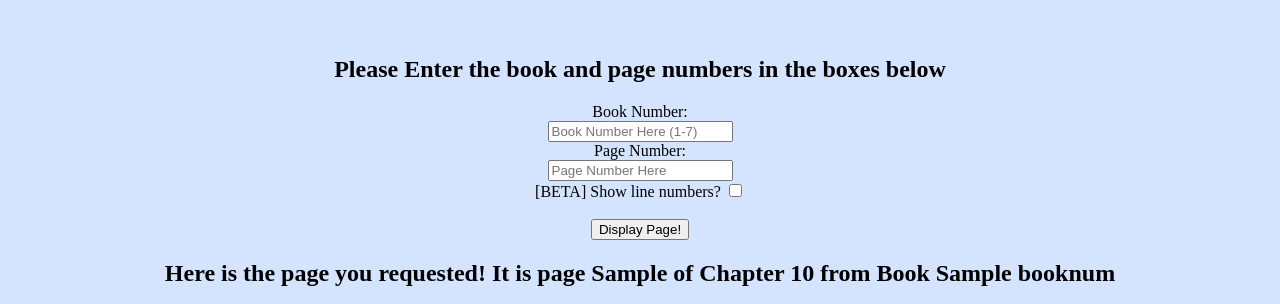
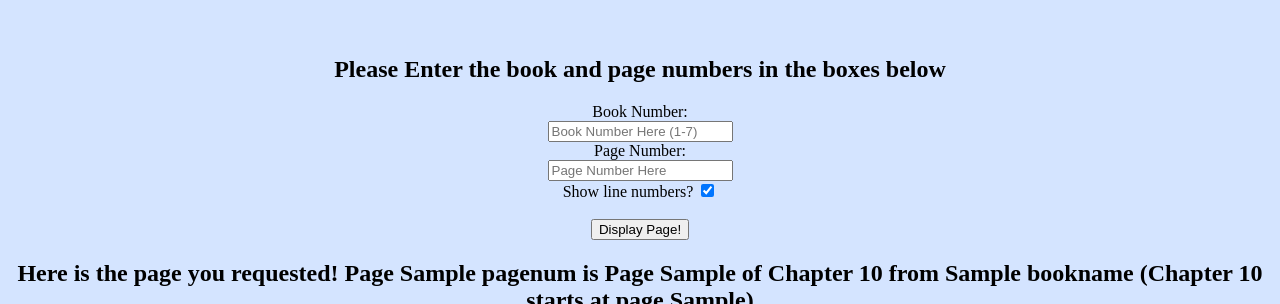
Before and after one commit to kevslinger/Ravenclaw-toolkit, a Flask app: template ravenclaw_toolkit/templates/display_page.html in a window 1280 px wide. Shown: the part 142-446 px from the top of the page. Run offline with Flask 2, Linux system fonts and the light colour scheme; the template is opened without the code that fills it: most values are stand-ins (such as "Sample title", 1, 10 or a date in 2020).

Commit message:
Made the text a little more understandable for displaying the page, and also defaulted the check box to checked

```diff
--- a/ravenclaw_toolkit/app.py
+++ b/ravenclaw_toolkit/app.py
@@ -34,7 +34,7 @@ def handle_display_page():
                 lines = True
             else:
                 lines = False
-            return render_template('display_page.html', filename=utils.build_path(booknum, pagenum, lines), booknum=booknum, chapternum=chapter, chapter_pagenum=chapter_pagenum)
+            return render_template('display_page.html', filename=utils.build_path(booknum, pagenum, lines), bookname=constants.SHORT_TITLES[booknum-1], booknum=booknum, chapternum=chapter, chapter_pagenum=chapter_pagenum, chapter_beginning_pagenum=constants.CHAPTER_PAGE[booknum][chapter-1], pagenum=pagenum)
         elif valid == 0:
             return render_template('invalid_number.html', booknum=booknum, pagenum=pagenum, maxpagenum=constants.PAGE_NUMBERS[booknum-1] if 1<=booknum<=7 else 0)
         elif valid == -1:
--- a/ravenclaw_toolkit/templates/display_page.html
+++ b/ravenclaw_toolkit/templates/display_page.html
@@ -2,7 +2,7 @@
 
 {% block display %}
 
-<h2>Here is the page you requested! It is page {{chapter_pagenum}} of Chapter {{chapternum}} from Book {{booknum}}</h3>
+<h2>Here is the page you requested! Page {{pagenum}} is Page {{chapter_pagenum}} of Chapter {{chapternum}} from {{bookname}} (Chapter {{chapternum}} starts at page {{chapter_beginning_pagenum}})</h3>
 <img src="{{ url_for('static', filename=filename) }}" alt="{{'Error: Could not find ' + filename }}" height="906px" width="610px"/>
 
     {% endblock %}
--- a/ravenclaw_toolkit/templates/home.html
+++ b/ravenclaw_toolkit/templates/home.html
@@ -26,8 +26,8 @@
           <input type="text" id="booknum" name="booknum" placeholder="Book Number Here (1-7)" required><br>
           <label for="pagenum">Page Number:</label><br>
           <input type="text" id="pagenum" name="pagenum" placeholder="Page Number Here" required><br>
-          <label for="overlay">[BETA] Show line numbers?</label>
-          <input type="checkbox" id="overlay" name="overlay"><br><br>
+          <label for="overlay">Show line numbers?</label>
+          <input type="checkbox" id="overlay" name="overlay" checked><br><br>
           <input type="submit" value="Display Page!">
         </form>
       </div>
```
Also changed, not shown: ravenclaw_toolkit/constants.py (+7 -0 lines).
